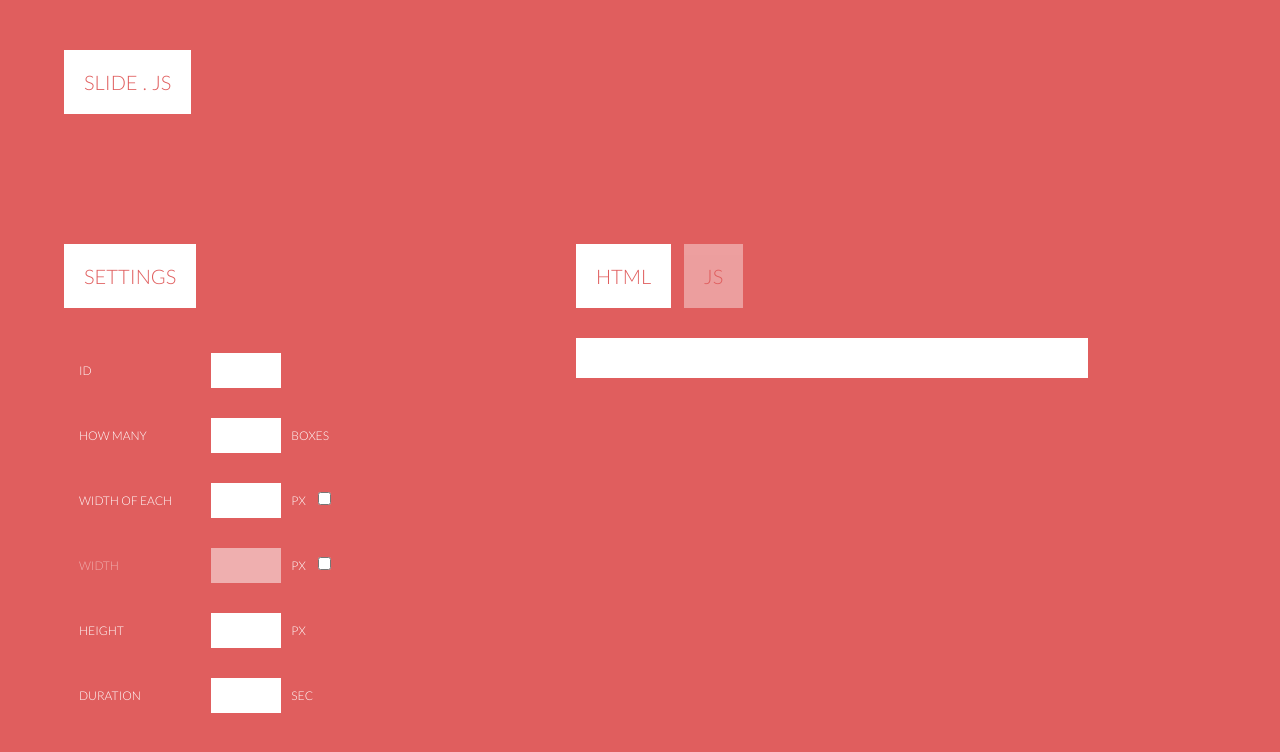
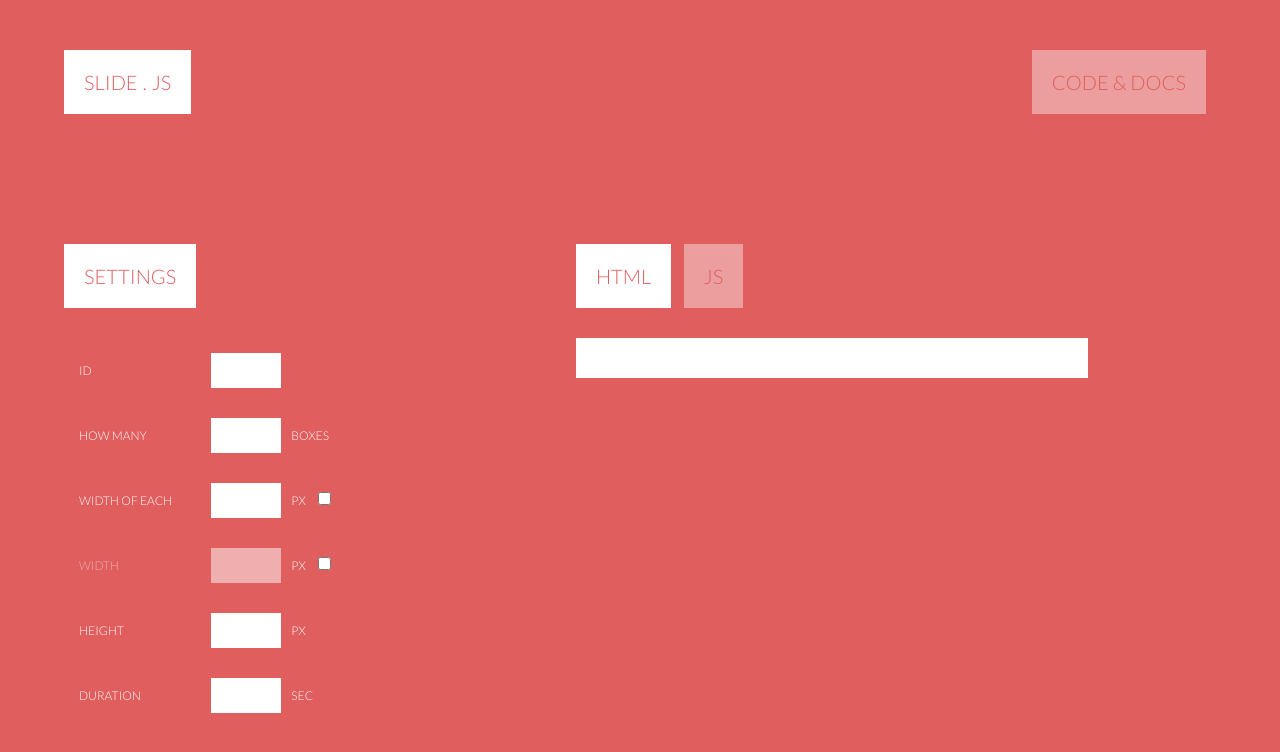
Before and after one commit to penge/slide, a website: page index.html in a window 1280 px wide. Drawn offline with nearby package versions, Linux system fonts and the light colour scheme.

Commit message:
Add "code & docs" link
* define .right style
* add transition to .link

```diff
--- a/index.html
+++ b/index.html
@@ -10,6 +10,7 @@
 <body>
   <div id="header">
     <div class="title">slide<span class="dot">.</span>js</div>
+    <a class="title link right" target="_blank" href="https://github.com/penge/slide">code & docs</a>
   </div>
 
   <div id="preview">
--- a/styles/main.css
+++ b/styles/main.css
@@ -32,16 +32,22 @@ body {
   padding: 20px;
 }
 
+.right {
+  float: right;
+}
+
 .dot {
   padding: 0 5px;
 }
 
 .link {
   cursor: pointer;
+  text-decoration: none;
   opacity: 0.4;
+  transition: all 0.3s;
 }
 
-.link.active {
+.link.active, .link:hover {
   opacity: 1;
 }
 
```
